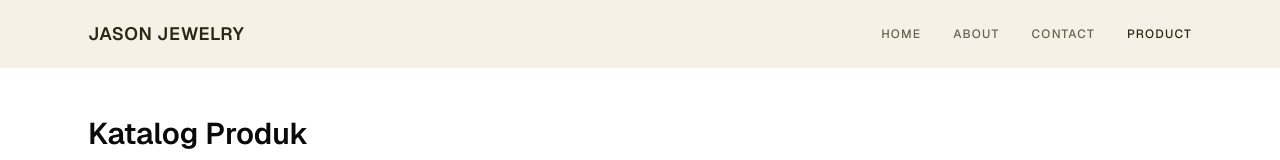
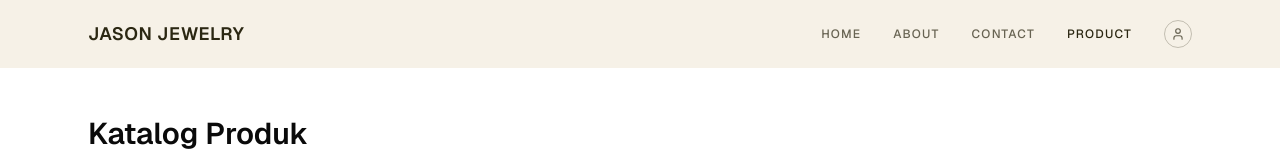
Before and after one commit to CV-Devora/website_app, a Next.js app: page /produk in a window 1280 px wide. Shown: the top 160 px of the page. Built offline with nearby package versions, Linux system fonts and the light colour scheme; no server answers.

Commit message:
fix: add login button in landing page

```diff
--- a/src/features/storefront/components/storefront-header.tsx
+++ b/src/features/storefront/components/storefront-header.tsx
@@ -2,6 +2,7 @@
 
 import Link from "next/link";
 import { usePathname } from "next/navigation";
+import { User } from "lucide-react";
 
 const navItems = [
   { href: "/", label: "Home" },
@@ -34,6 +35,13 @@
               </Link>
             );
           })}
+          <Link
+            href="/login"
+            className="flex size-7 items-center justify-center rounded-full border border-cream-foreground/25 text-cream-foreground/70 hover:text-cream-foreground hover:border-cream-foreground/50 transition-colors"
+            title="Masuk"
+          >
+            <User className="size-3.5" />
+          </Link>
         </nav>
       </div>
     </header>
```
